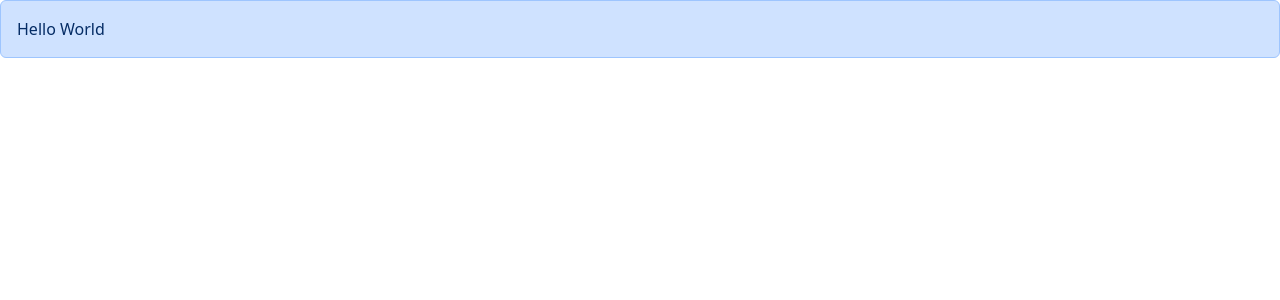
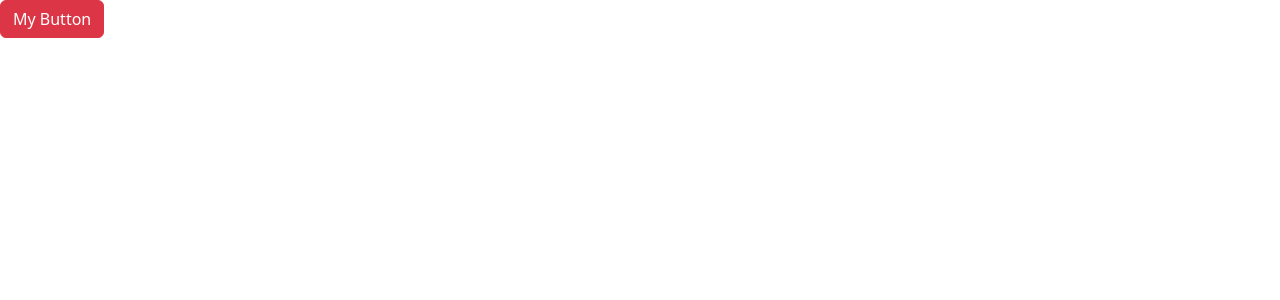
Before and after one commit to samrat53/ReactLearn, a React (Vite) app: page / in a window 1280 px wide. Shown: the top 300 px of the page. Built offline with nearby package versions, Linux system fonts and the light colour scheme.

Commit message:
first commit- day 4

```diff
--- a/src/App.tsx
+++ b/src/App.tsx
@@ -1,18 +1,34 @@
-// import ListGroup from "./components/ListGroup";
 
-import Alert from "./components/Alert";
+import Button from "./components/Button";
 
 function App() {
+
+  const mouseClick=()=> console.log("clicked");
   return (
     <div>
-      <Alert>
-        Hello <span>World</span>
-      </Alert>
+      <Button onMouseClick={mouseClick} color="danger">My Button</Button>
     </div>
   );
 }
 
 export default App;
+
+
+// import ListGroup from "./components/ListGroup";
+
+// import Alert from "./components/Alert";
+
+// function App() {
+//   return (
+//     <div>
+//       <Alert>
+//         Hello <span>World</span>
+//       </Alert>
+//     </div>
+//   );
+// }
+
+// export default App;
 
 // const handleSelectItem = (it: string) => {
 //   console.log(it);
--- /dev/null
+++ b/src/components/Button.tsx
@@ -0,0 +1,15 @@
+interface buttonProps {
+  children: string;
+  onMouseClick: () => void;
+  color?: 'primary' | 'danger' | 'success'; //? means its optional
+}
+
+const Button = ({ children, onMouseClick, color }: buttonProps) => {
+  return (
+    <button className={"btn btn-" + color} onClick={onMouseClick}>
+      {children}
+    </button>
+  );
+};
+
+export default Button;
```
